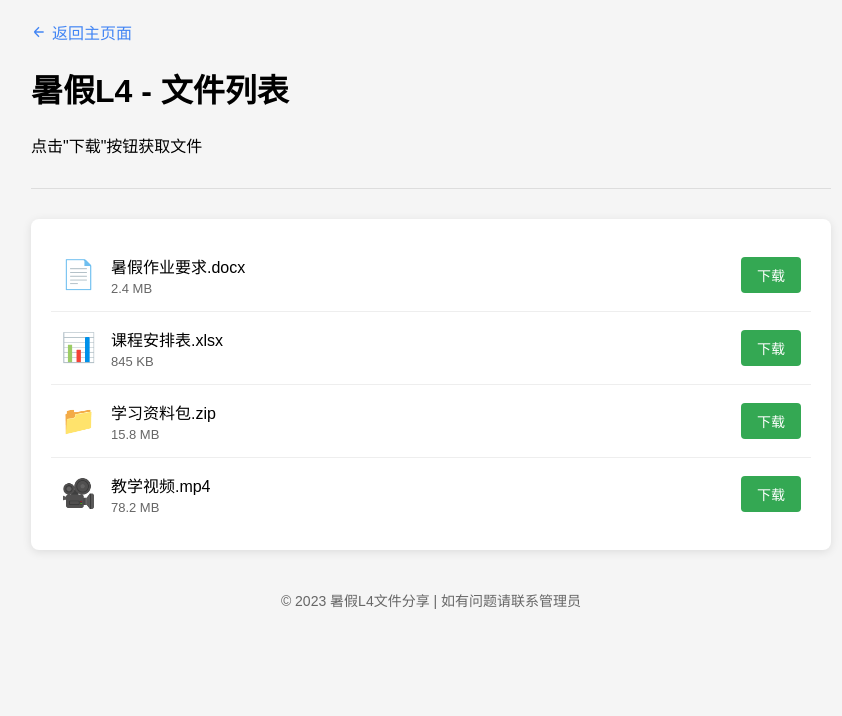
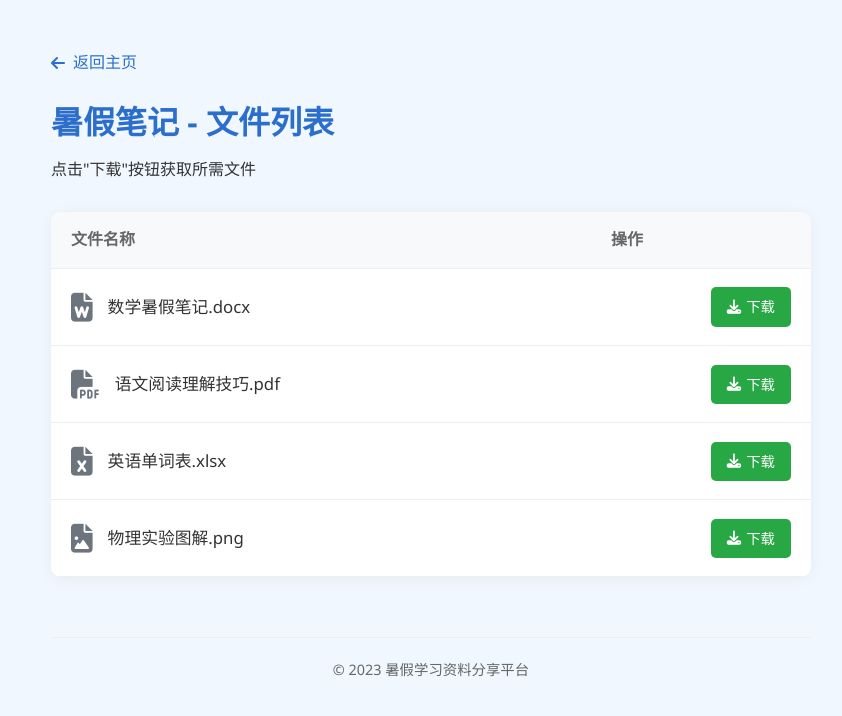
Before and after one commit to jiangwh11/jiangwh11.github.io, a plain HTML site: page index.html in a window 1280 px wide. Shown: the whole page, without its empty margins (209-1051 px from the left). Drawn offline with Linux system fonts and the light colour scheme.

Commit message:
Update index.html

```diff
--- a/index.html
+++ b/index.html
@@ -3,159 +3,240 @@
 <head>
     <meta charset="UTF-8">
     <meta name="viewport" content="width=device-width, initial-scale=1.0">
-    <title>暑假L4 - 文件列表</title>
+    <title>暑假笔记 - 文件列表</title>
+    <link rel="stylesheet" href="https://cdnjs.cloudflare.com/ajax/libs/font-awesome/6.4.0/css/all.min.css">
     <style>
+        * {
+            margin: 0;
+            padding: 0;
+            box-sizing: border-box;
+            font-family: 'Segoe UI', Tahoma, Geneva, Verdana, sans-serif;
+        }
+
         body {
-            font-family: Arial, sans-serif;
+            background-color: #f0f7ff;
+            color: #333;
+            line-height: 1.6;
+        }
+
+        .container {
             max-width: 800px;
             margin: 0 auto;
             padding: 20px;
-            background-color: #f5f5f5;
         }
+
         .header {
-            margin-bottom: 30px;
-            padding-bottom: 15px;
-            border-bottom: 1px solid #ddd;
+            margin: 30px 0;
         }
+
         .back-link {
-            color: #4285f4;
-            text-decoration: none;
-            font-size: 16px;
             display: inline-flex;
             align-items: center;
+            color: #2c6ecb;
+            text-decoration: none;
+            font-size: 1rem;
+            margin-bottom: 20px;
         }
+
         .back-link:hover {
             text-decoration: underline;
         }
-        .back-link svg {
-            margin-right: 5px;
+
+        .back-link i {
+            margin-right: 8px;
         }
+
+        h1 {
+            color: #2c6ecb;
+            margin-bottom: 10px;
+        }
+
+        .file-list-container {
+            background-color: white;
+            border-radius: 10px;
+            box-shadow: 0 2px 15px rgba(0,0,0,0.05);
+            overflow: hidden;
+        }
+
+        .file-list-header {
+            display: grid;
+            grid-template-columns: 3fr 1fr;
+            padding: 15px 20px;
+            background-color: #f8f9fa;
+            border-bottom: 1px solid #eee;
+            font-weight: 600;
+            color: #666;
+        }
+
         .file-list {
-            background-color: white;
-            padding: 20px;
-            border-radius: 8px;
-            box-shadow: 0 2px 10px rgba(0,0,0,0.1);
+            list-style: none;
         }
+
         .file-item {
-            padding: 15px 10px;
+            display: grid;
+            grid-template-columns: 3fr 1fr;
+            align-items: center;
+            padding: 15px 20px;
             border-bottom: 1px solid #eee;
-            display: flex;
-            align-items: center;
             transition: background-color 0.2s ease;
         }
+
         .file-item:hover {
             background-color: #f9f9f9;
         }
-        .file-item:last-child {
-            border-bottom: none;
+
+        .file-info {
+            display: flex;
+            align-items: center;
         }
+
         .file-icon {
-            font-size: 28px;
+            font-size: 1.8rem;
             margin-right: 15px;
-            min-width: 30px;
+            color: #6c757d;
+        }
+
+        .file-name {
+            font-size: 1.05rem;
+        }
+
+        .file-actions {
+            text-align: right;
+        }
+
+        .download-btn {
+            display: inline-flex;
+            align-items: center;
+            padding: 8px 16px;
+            background-color: #28a745;
+            color: white;
+            text-decoration: none;
+            border-radius: 5px;
+            font-size: 0.9rem;
+            transition: all 0.2s ease;
+        }
+
+        .download-btn i {
+            margin-right: 5px;
+        }
+
+        .download-btn:hover {
+            background-color: #218838;
+        }
+
+        .empty-state {
             text-align: center;
-        }
-        .file-info {
-            flex-grow: 1;
-        }
-        .file-name {
-            font-weight: 500;
-            margin-bottom: 3px;
-        }
-        .file-size {
-            font-size: 13px;
+            padding: 60px 20px;
             color: #666;
         }
-        .download-btn {
-            padding: 8px 16px;
-            background-color: #34a853; /* 下载按钮绿色 */
-            color: white;
-            text-decoration: none;
-            border-radius: 4px;
-            font-size: 14px;
-            transition: background-color 0.3s ease;
+
+        .empty-state i {
+            font-size: 5rem;
+            margin-bottom: 20px;
+            color: #dee2e6;
         }
-        .download-btn:hover {
-            background-color: #2a8644;
-        }
-        .empty-state {
+
+        footer {
             text-align: center;
-            padding: 40px 0;
+            margin-top: 60px;
             color: #666;
-        }
-        .empty-state .icon {
-            font-size: 60px;
-            margin-bottom: 15px;
-            color: #ccc;
-        }
-        .footer {
-            text-align: center;
-            margin-top: 40px;
-            color: #666;
-            font-size: 14px;
+            font-size: 0.9rem;
+            padding: 20px 0;
+            border-top: 1px solid #eee;
         }
     </style>
 </head>
 <body>
+    <div class="container">
         <div class="header">
             <a href="../index.html" class="back-link">
-            <svg width="16" height="16" viewBox="0 0 24 24" fill="none" stroke="currentColor" stroke-width="2">
-                <path d="M19 12H5M5 12l7 7M5 12l7-7"></path>
-            </svg>
-            返回主页面
+                <i class="fas fa-arrow-left"></i>
+                返回主页
             </a>
-        <h1>暑假L4 - 文件列表</h1>
-        <p>点击"下载"按钮获取文件</p>
+            <h1>暑假笔记 - 文件列表</h1>
+            <p>点击"下载"按钮获取所需文件</p>
         </div>
 
-    <div class="file-list">
-        <!-- 文件项示例，请根据你的实际文件修改 -->
-        <div class="file-item">
-            <span class="file-icon">📄</span>
-            <div class="file-info">
-                <div class="file-name">暑假作业要求.docx</div>
-                <div class="file-size">2.4 MB</div>
-            </div>
-            <a href="暑假作业要求.docx" class="download-btn">下载</a>
+        <div class="file-list-container">
+            <div class="file-list-header">
+                <div>文件名称</div>
+                <div>操作</div>
             </div>
 
-        <div class="file-item">
-            <span class="file-icon">📊</span>
+            <ul class="file-list">
+                <!-- 文件项示例，请根据实际文件修改 -->
+                <li class="file-item">
                     <div class="file-info">
-                <div class="file-name">课程安排表.xlsx</div>
-                <div class="file-size">845 KB</div>
+                        <div class="file-icon">
+                            <i class="fas fa-file-word"></i>
                         </div>
-            <a href="课程安排表.xlsx" class="download-btn">下载</a>
+                        <div class="file-name">数学暑假笔记.docx</div>
                     </div>
+                    <div class="file-actions">
+                        <a href="数学暑假笔记.docx" class="download-btn">
+                            <i class="fas fa-download"></i>
+                            下载
+                        </a>
+                    </div>
+                </li>
 
-        <div class="file-item">
-            <span class="file-icon">📁</span>
+                <li class="file-item">
                     <div class="file-info">
-                <div class="file-name">学习资料包.zip</div>
-                <div class="file-size">15.8 MB</div>
+                        <div class="file-icon">
+                            <i class="fas fa-file-pdf"></i>
                         </div>
-            <a href="学习资料包.zip" class="download-btn">下载</a>
+                        <div class="file-name">语文阅读理解技巧.pdf</div>
                     </div>
+                    <div class="file-actions">
+                        <a href="语文阅读理解技巧.pdf" class="download-btn">
+                            <i class="fas fa-download"></i>
+                            下载
+                        </a>
+                    </div>
+                </li>
 
-        <div class="file-item">
-            <span class="file-icon">🎥</span>
+                <li class="file-item">
                     <div class="file-info">
-                <div class="file-name">教学视频.mp4</div>
-                <div class="file-size">78.2 MB</div>
+                        <div class="file-icon">
+                            <i class="fas fa-file-excel"></i>
                         </div>
-            <a href="教学视频.mp4" class="download-btn">下载</a>
+                        <div class="file-name">英语单词表.xlsx</div>
                     </div>
+                    <div class="file-actions">
+                        <a href="英语单词表.xlsx" class="download-btn">
+                            <i class="fas fa-download"></i>
+                            下载
+                        </a>
+                    </div>
+                </li>
 
-        <!-- 如果没有文件，显示空状态（删除上面的文件项，取消下面的注释） -->
+                <li class="file-item">
+                    <div class="file-info">
+                        <div class="file-icon">
+                            <i class="fas fa-file-image"></i>
+                        </div>
+                        <div class="file-name">物理实验图解.png</div>
+                    </div>
+                    <div class="file-actions">
+                        <a href="物理实验图解.png" class="download-btn">
+                            <i class="fas fa-download"></i>
+                            下载
+                        </a>
+                    </div>
+                </li>
+            </ul>
+
+            <!-- 如果文件夹为空，显示以下内容（删除上面的file-list，取消下面注释） -->
             <!-- <div class="empty-state">
-            <div class="icon">📁</div>
-            <h3>文件夹为空</h3>
-            <p>暂无文件可显示</p>
+                <i class="fas fa-folder-open"></i>
+                <h3>当前文件夹为空</h3>
+                <p>暂无可用文件，请稍后再来查看</p>
             </div> -->
         </div>
 
-    <div class="footer">
-        <p>© 2023 暑假L4文件分享 | 如有问题请联系管理员</p>
+        <footer>
+            <p>© 2023 暑假学习资料分享平台</p>
+        </footer>
     </div>
 </body>
 </html>
```
Lines whose indentation alone changed are shown as unchanged.
